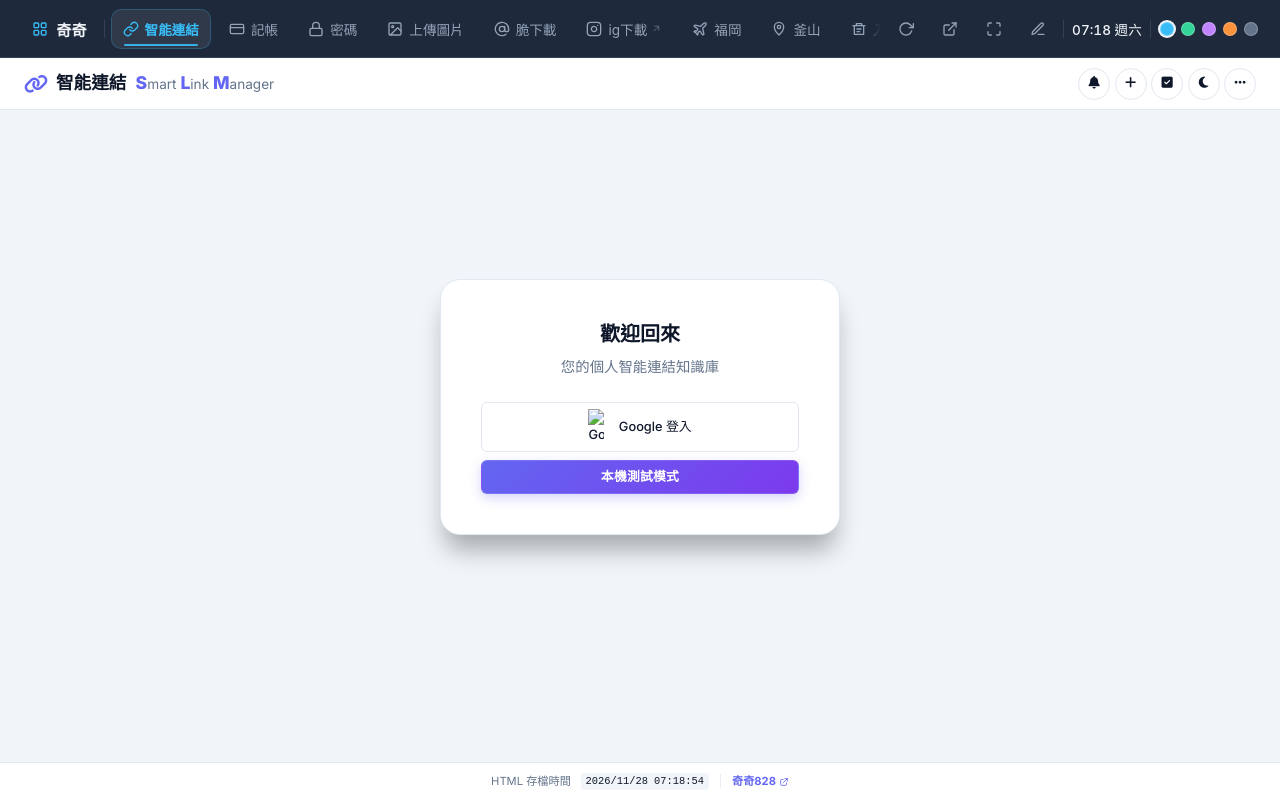
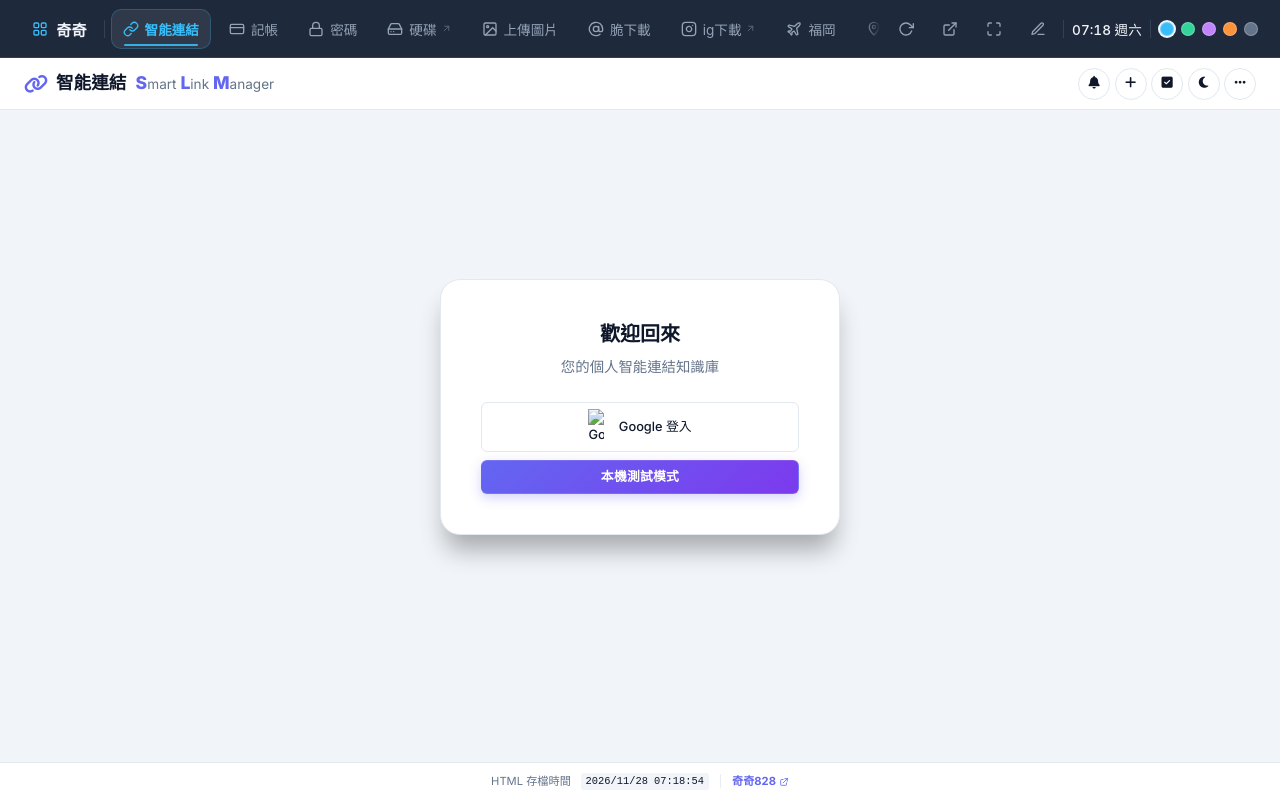
Before and after one commit to 4CHI828/1, a plain HTML site: page chi.html in a window 1280 px wide. Drawn offline with nearby package versions, Linux system fonts and the light colour scheme; grey boxes are pictures that could not be loaded.

Commit message:
chi.html：密碼後面新增「硬碟」(F.php)，Alt 快捷鍵重新編號
Co-Authored-By: Claude Opus 5.5 <noreply@anthropic.com>
Claude-Session: https://claude.ai/code/session_01RtSMgWaMvbfuLn6hM6Dx1V

```diff
--- a/chi.html
+++ b/chi.html
@@ -803,40 +803,46 @@
           密碼
         </a>
 
+        <a href="https://chi.xo.je/F.php" target="_blank" rel="noopener noreferrer" class="nav-item" id="link-4" title="Alt+4（新分頁；在 chi.xo.je 上會在框架打開）" draggable="false">
+          <svg class="icon" viewBox="0 0 24 24" aria-hidden="true"><line x1="22" y1="12" x2="2" y2="12"></line><path d="M5.45 5.11 2 12v6a2 2 0 0 0 2 2h16a2 2 0 0 0 2-2v-6l-3.45-6.89A2 2 0 0 0 16.76 4H7.24a2 2 0 0 0-1.79 1.11z"></path><line x1="6" y1="16" x2="6.01" y2="16"></line><line x1="10" y1="16" x2="10.01" y2="16"></line></svg>
+          硬碟
+          <svg class="icon ext" viewBox="0 0 24 24" aria-hidden="true"><path d="M7 17 17 7"></path><path d="M8 7h9v9"></path></svg>
+        </a>
+
         <!-- 上傳圖片：一律先在下方框架開啟；不在 chi.xo.je 時若被擋住，會顯示「在新分頁開啟」 -->
-        <a href="https://chi.xo.je/PIC/" class="nav-item" id="link-4" title="Alt+4" draggable="false">
+        <a href="https://chi.xo.je/PIC/" class="nav-item" id="link-5" title="Alt+5" draggable="false">
           <svg class="icon" viewBox="0 0 24 24" aria-hidden="true"><rect x="3" y="3" width="18" height="18" rx="2" ry="2"></rect><circle cx="8.5" cy="8.5" r="1.5"></circle><polyline points="21 15 16 10 5 21"></polyline></svg>
           上傳圖片
         </a>
 
-        <a href="https://postcopilot.ai/zh-tw/download" target="content-frame" class="nav-item" id="link-5" title="Alt+5" draggable="false">
+        <a href="https://postcopilot.ai/zh-tw/download" target="content-frame" class="nav-item" id="link-6" title="Alt+6" draggable="false">
           <svg class="icon" viewBox="0 0 24 24" aria-hidden="true"><circle cx="12" cy="12" r="4"></circle><path d="M16 8v5a3 3 0 0 0 6 0v-1a10 10 0 1 0-3.92 7.94"></path></svg>
           脆下載
         </a>
 
-        <a href="https://saveclip.app/zh-tw9" target="_blank" rel="noopener noreferrer" class="nav-item" id="link-6" title="Alt+6（新分頁）" draggable="false">
+        <a href="https://saveclip.app/zh-tw9" target="_blank" rel="noopener noreferrer" class="nav-item" id="link-7" title="Alt+7（新分頁）" draggable="false">
           <svg class="icon" viewBox="0 0 24 24" aria-hidden="true"><rect x="2" y="2" width="20" height="20" rx="5" ry="5"></rect><path d="M16 11.37A4 4 0 1 1 12.63 8 4 4 0 0 1 16 11.37z"></path><line x1="17.5" y1="6.5" x2="17.51" y2="6.5"></line></svg>
           ig下載
           <svg class="icon ext" viewBox="0 0 24 24" aria-hidden="true"><path d="M7 17 17 7"></path><path d="M8 7h9v9"></path></svg>
         </a>
 
-        <a href="f.html" target="content-frame" class="nav-item" id="link-7" title="Alt+7" draggable="false">
+        <a href="f.html" target="content-frame" class="nav-item" id="link-8" title="Alt+8" draggable="false">
           <svg class="icon" viewBox="0 0 24 24" aria-hidden="true"><path d="M17.8 19.2 16 11l3.5-3.5C21 6 21.5 4 21 3c-1-.5-3 0-4.5 1.5L13 8 4.8 6.2c-.5-.1-.9.1-1.1.5l-.3.5c-.2.5-.1 1 .3 1.3L9 12l-2 3H4l-1 1 3 2 2 3 1-1v-3l3-2 3.5 5.3c.3.4.8.5 1.3.3l.5-.2c.4-.3.6-.7.5-1.2z"></path></svg>
           福岡
         </a>
 
-        <a href="busan.html" target="content-frame" class="nav-item" id="link-8" title="Alt+8" draggable="false">
+        <a href="busan.html" target="content-frame" class="nav-item" id="link-9" title="Alt+9" draggable="false">
           <svg class="icon" viewBox="0 0 24 24" aria-hidden="true"><path d="M12 21s7-6.2 7-12a7 7 0 1 0-14 0c0 5.8 7 12 7 12z"></path><circle cx="12" cy="9" r="2.5"></circle></svg>
           釜山
         </a>
 
-        <a href="https://ai-customs.tw/" target="_blank" rel="noopener noreferrer" class="nav-item" id="link-9" title="Alt+9（新分頁）" draggable="false">
+        <a href="https://ai-customs.tw/" target="_blank" rel="noopener noreferrer" class="nav-item" id="link-10" title="無快捷鍵（新分頁）" draggable="false">
           <svg class="icon" viewBox="0 0 24 24" aria-hidden="true"><path d="M3 7h18"></path><path d="M5 7v13h14V7"></path><path d="M8 7V4h8v3"></path><path d="M9 12h6"></path><path d="M9 16h4"></path></svg>
           入境物品檢查
           <svg class="icon ext" viewBox="0 0 24 24" aria-hidden="true"><path d="M7 17 17 7"></path><path d="M8 7h9v9"></path></svg>
         </a>
 
-        <a href="https://susugo.codlin.me/" target="content-frame" class="nav-item" id="link-10" title="無快捷鍵（Alt 只有 1–9）" draggable="false">
+        <a href="https://susugo.codlin.me/" target="content-frame" class="nav-item" id="link-11" title="無快捷鍵（Alt 只有 1–9）" draggable="false">
           <svg class="icon" viewBox="0 0 24 24" aria-hidden="true"><rect x="4" y="4" width="16" height="16" rx="3"></rect><path d="M8 9h8"></path><path d="M8 13h8"></path><path d="M8 17h5"></path></svg>
           麥當勞
         </a>
@@ -1053,11 +1059,22 @@
 
     // 上傳圖片：任何網域都先在下方框架開啟（被擋住時會自動顯示「在新分頁開啟」）
     (function setupUploaderLink() {
-      const a = document.getElementById('link-4');
+      const a = document.getElementById('link-5');
       if (!a) return;
       a.setAttribute('target', 'content-frame');
       a.removeAttribute('rel');
-      a.title = IS_CHI_HOST ? 'Alt+4' : 'Alt+4（若無法在框架顯示，會提示改開新分頁）';
+      a.title = IS_CHI_HOST ? 'Alt+5' : 'Alt+5（若無法在框架顯示，會提示改開新分頁）';
+    })();
+
+    // 硬碟（F.php）：在 chi.xo.je 上同網站，可以在框架打開；其他網站改開新分頁
+    (function setupDiskLink() {
+      const a = document.getElementById('link-4');
+      if (!a || !IS_CHI_HOST) return;
+      a.setAttribute('target', 'content-frame');
+      a.removeAttribute('rel');
+      a.title = 'Alt+4';
+      const ext = a.querySelector('.ext');
+      if (ext) ext.remove();
     })();
 
     function refreshIframe() {
```
